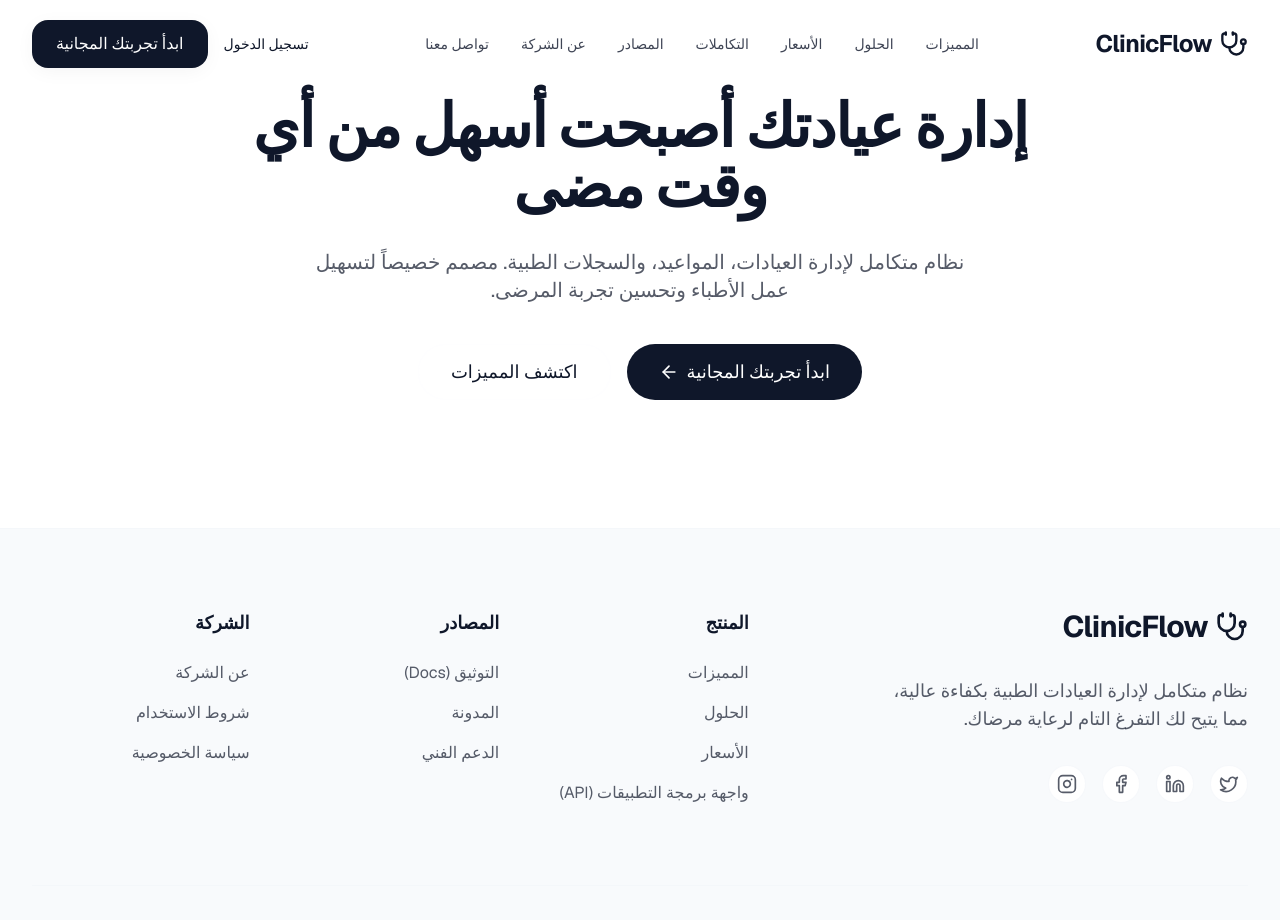
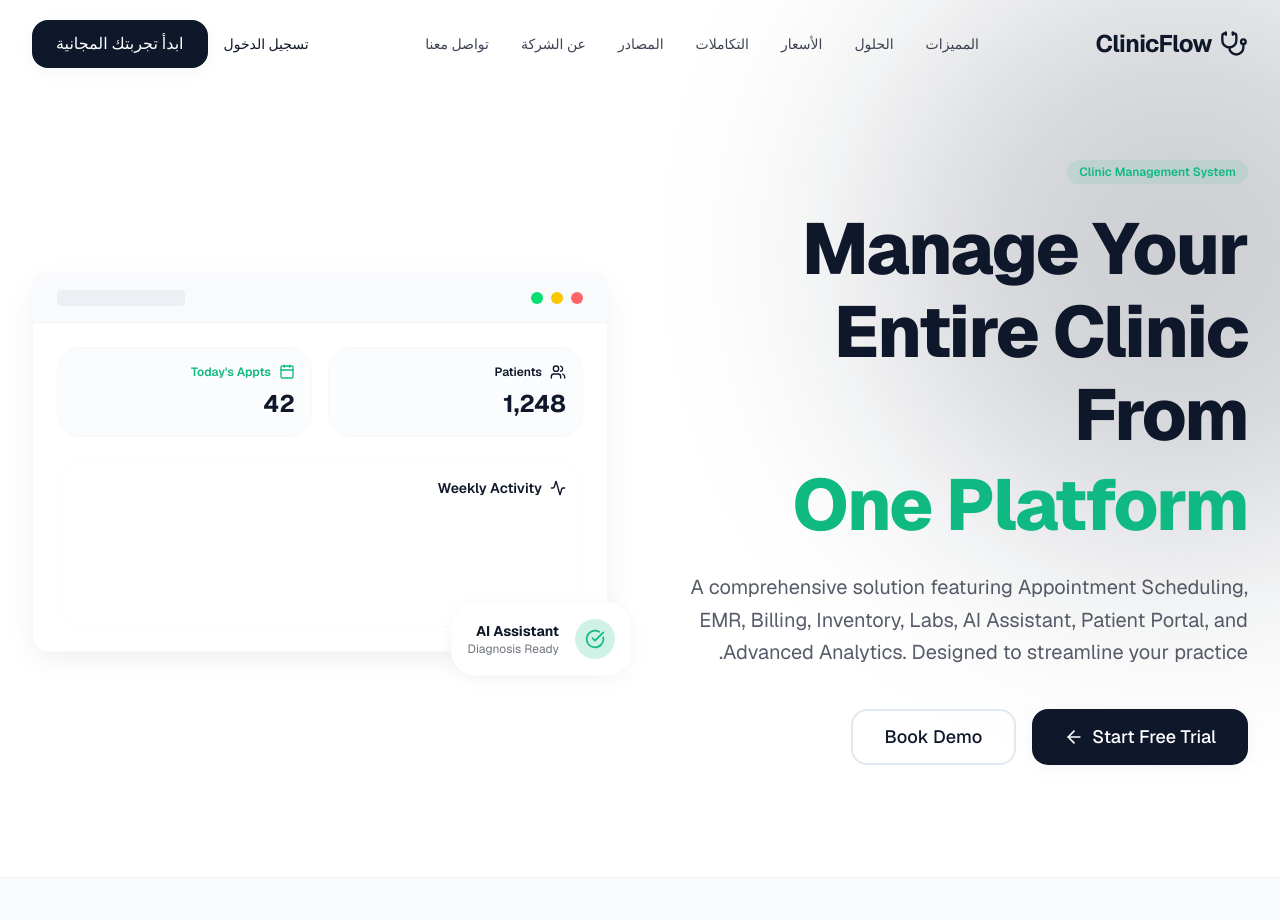
Before and after one commit to amrelmaadawy/codra-care, a Next.js app: page / in a window 1280 px wide. Shown: the top 920 px of the page. Built offline with nearby package versions, Linux system fonts and the light colour scheme.

Commit message:
feat: implement hero section and social proof with content separation

```diff
--- a/app/(marketing)/page.tsx
+++ b/app/(marketing)/page.tsx
@@ -1,4 +1,5 @@
 import HeroSection from '@/components/sections/HeroSection';
+import SocialProofSection from '@/components/sections/SocialProofSection';
 
 export const metadata = {
   title: 'ClinicFlow - إدارة عيادتك بسهولة',
@@ -7,8 +8,9 @@
 
 export default function MarketingPage() {
   return (
-    <div className="flex flex-col gap-24">
+    <div className="flex flex-col">
       <HeroSection />
+      <SocialProofSection />
       {/* TODO: Add FeaturesSection, TestimonialsSection, PricingSection */}
     </div>
   );
--- a/components/sections/HeroSection.tsx
+++ b/components/sections/HeroSection.tsx
@@ -1,34 +1,115 @@
-import Link from 'next/link';
-import { ArrowLeft } from 'lucide-react';
+import React from 'react';
+import { ArrowLeft, CheckCircle, Calendar, Users, Activity } from 'lucide-react';
+import { Container } from '@/components/ui/Container';
+import { Button } from '@/components/ui/Button';
+import { Badge } from '@/components/ui/Badge';
+import { homeContent } from '@/content/home';
 
 export default function HeroSection() {
+  const { title, description, ctaPrimary, ctaSecondary } = homeContent.hero;
+
   return (
-    <section className="relative overflow-hidden bg-background pt-24 pb-32">
-      <div className="container mx-auto px-4 sm:px-8">
-        <div className="mx-auto max-w-4xl text-center">
-          <h1 className="mb-8 text-5xl font-extrabold tracking-tight text-foreground sm:text-6xl">
-            إدارة عيادتك أصبحت <span className="text-primary">أسهل من أي وقت مضى</span>
-          </h1>
-          <p className="mx-auto mb-10 max-w-2xl text-lg text-foreground/70 sm:text-xl">
-            نظام متكامل لإدارة العيادات، المواعيد، والسجلات الطبية. مصمم خصيصاً لتسهيل عمل الأطباء وتحسين تجربة المرضى.
-          </p>
-          <div className="flex flex-col sm:flex-row items-center justify-center gap-4">
-            <Link
-              href="/book"
-              className="group flex h-14 w-full items-center justify-center gap-2 rounded-full bg-primary px-8 text-lg font-medium text-white transition-all hover:bg-primary/90 hover:scale-105 sm:w-auto"
-            >
-              ابدأ تجربتك المجانية
-              <ArrowLeft className="h-5 w-5 transition-transform group-hover:-translate-x-1" />
-            </Link>
-            <Link
-              href="#features"
-              className="flex h-14 w-full items-center justify-center rounded-full border border-neutral/20 bg-background px-8 text-lg font-medium text-foreground transition-all hover:bg-neutral/50 sm:w-auto"
-            >
-              اكتشف المميزات
-            </Link>
+    <section className="relative overflow-hidden bg-background pt-32 pb-20 lg:pt-40 lg:pb-28">
+      {/* Very simple background decorative blur */}
+      <div className="absolute top-0 right-0 -translate-y-12 translate-x-1/3 opacity-20 pointer-events-none">
+        <div className="w-[600px] h-[600px] rounded-full bg-primary blur-[120px]" />
+      </div>
+
+      <Container className="relative z-10">
+        <div className="flex flex-col lg:flex-row items-center gap-16">
+
+          {/* Text Content (Right side logically due to RTL) */}
+          <div className="flex-1 flex flex-col items-start text-start max-w-2xl">
+            <Badge className="mb-6">Clinic Management System</Badge>
+            <h1 className="mb-6 text-5xl font-extrabold tracking-tight text-primary leading-[1.15] sm:text-6xl lg:text-7xl">
+              {title.split('One Platform')[0]}
+              <span className="text-accent block mt-2">One Platform</span>
+            </h1>
+            <p className="mb-10 text-lg text-foreground/70 sm:text-xl leading-relaxed max-w-xl">
+              {description}
+            </p>
+            <div className="flex flex-col sm:flex-row items-start gap-4 w-full">
+              <Button variant="primary" className="w-full sm:w-auto h-14 px-8 text-lg group">
+                {ctaPrimary}
+                <ArrowLeft className="h-5 w-5 mr-2 transition-transform group-hover:-translate-x-1" />
+              </Button>
+              <Button variant="outline" className="w-full sm:w-auto h-14 px-8 text-lg">
+                {ctaSecondary}
+              </Button>
+            </div>
           </div>
+
+          {/* Mockup / Dashboard UI (Left side logically) */}
+          <div className="flex-1 w-full relative">
+            {/* Fake Dashboard UI */}
+            <div className="relative rounded-2xl border border-neutral-dark/30 bg-white shadow-card overflow-hidden">
+              {/* Fake Header */}
+              <div className="flex items-center justify-between border-b border-neutral-dark/20 px-6 py-4 bg-neutral">
+                <div className="flex gap-2">
+                  <div className="w-3 h-3 rounded-full bg-red-400" />
+                  <div className="w-3 h-3 rounded-full bg-yellow-400" />
+                  <div className="w-3 h-3 rounded-full bg-green-400" />
+                </div>
+                <div className="h-4 w-32 bg-neutral-dark/50 rounded" />
+              </div>
+
+              {/* Fake Content */}
+              <div className="p-6 flex flex-col gap-6">
+                {/* Top stats */}
+                <div className="grid grid-cols-2 gap-4">
+                  <div className="p-4 rounded-xl border border-neutral-dark/20 bg-neutral/50 flex flex-col gap-2">
+                    <div className="flex items-center gap-2 text-primary">
+                      <Users className="w-4 h-4" />
+                      <span className="text-xs font-semibold">Patients</span>
+                    </div>
+                    <span className="text-2xl font-bold">1,248</span>
+                  </div>
+                  <div className="p-4 rounded-xl border border-neutral-dark/20 bg-neutral/50 flex flex-col gap-2">
+                    <div className="flex items-center gap-2 text-accent">
+                      <Calendar className="w-4 h-4" />
+                      <span className="text-xs font-semibold">Today&apos;s Appts</span>
+                    </div>
+                    <span className="text-2xl font-bold">42</span>
+                  </div>
+                </div>
+
+                {/* Main chart/area */}
+                <div className="flex gap-6">
+                  <div className="flex-1 rounded-xl border border-neutral-dark/20 p-4">
+                    <div className="flex items-center gap-2 mb-4 text-primary">
+                      <Activity className="w-4 h-4" />
+                      <span className="text-sm font-semibold">Weekly Activity</span>
+                    </div>
+                    {/* Fake Chart bars */}
+                    <div className="flex items-end gap-2 h-24 pt-4">
+                      {[40, 70, 45, 90, 65, 80, 55].map((h, i) => (
+                        <div key={i} className="flex-1 bg-primary/20 rounded-t-sm relative group">
+                          <div
+                            className="absolute bottom-0 w-full bg-primary rounded-t-sm transition-all duration-500"
+                            style={{ height: `${h}%` }}
+                          />
+                        </div>
+                      ))}
+                    </div>
+                  </div>
+                </div>
+              </div>
+            </div>
+
+            {/* Floating Element */}
+            <div className="absolute -bottom-6 -right-6 p-4 rounded-xl bg-white shadow-soft border border-neutral-dark/20 flex items-center gap-4 z-20">
+              <div className="w-10 h-10 rounded-full bg-accent/20 flex items-center justify-center">
+                <CheckCircle className="w-5 h-5 text-accent" />
+              </div>
+              <div className="flex flex-col">
+                <span className="text-sm font-bold text-foreground">AI Assistant</span>
+                <span className="text-xs text-foreground/60">Diagnosis Ready</span>
+              </div>
+            </div>
+          </div>
+
         </div>
-      </div>
+      </Container>
     </section>
   );
 }
--- /dev/null
+++ b/components/sections/SocialProofSection.tsx
@@ -0,0 +1,27 @@
+import React from 'react';
+import { Container } from '@/components/ui/Container';
+import { homeContent } from '@/content/home';
+
+export default function SocialProofSection() {
+  const { stats } = homeContent.socialProof;
+
+  return (
+    <section className="border-y border-neutral-dark/30 bg-neutral py-12">
+      <Container>
+        <div className="grid grid-cols-2 gap-8 md:grid-cols-3 lg:grid-cols-5 text-center">
+          {stats.map((stat) => (
+            <div key={stat.id} className="flex flex-col gap-2">
+              <p className="text-4xl font-extrabold text-primary">
+                {/* PLACEHOLDER: Remove when connected to live data */}
+                {stat.value}
+              </p>
+              <p className="text-sm font-medium text-foreground/60 uppercase tracking-wider">
+                {stat.label}
+              </p>
+            </div>
+          ))}
+        </div>
+      </Container>
+    </section>
+  );
+}
--- /dev/null
+++ b/content/home.ts
@@ -0,0 +1,18 @@
+export const homeContent = {
+  hero: {
+    title: "Manage Your Entire Clinic From One Platform",
+    description: "A comprehensive solution featuring Appointment Scheduling, EMR, Billing, Inventory, Labs, AI Assistant, Patient Portal, and Advanced Analytics. Designed to streamline your practice.",
+    ctaPrimary: "Start Free Trial",
+    ctaSecondary: "Book Demo",
+  },
+  socialProof: {
+    // PLACEHOLDER DATA: Update with real numbers when available
+    stats: [
+      { id: 'clinics', label: 'Clinics', value: '500+' }, // PLACEHOLDER
+      { id: 'specialties', label: 'Specialties', value: '45+' }, // PLACEHOLDER
+      { id: 'appointments', label: 'Appointments Managed', value: '2M+' }, // PLACEHOLDER
+      { id: 'uptime', label: 'Uptime', value: '99.9%' }, // PLACEHOLDER
+      { id: 'trusted', label: 'Trusted by Professionals', value: '10k+' } // PLACEHOLDER
+    ]
+  }
+};
```
